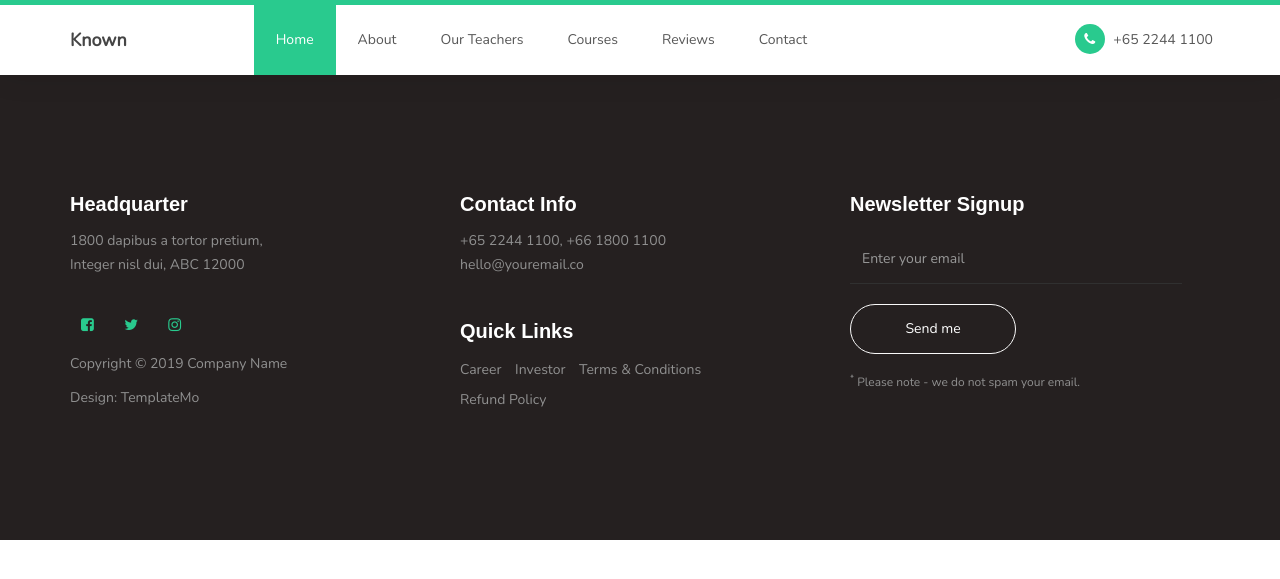
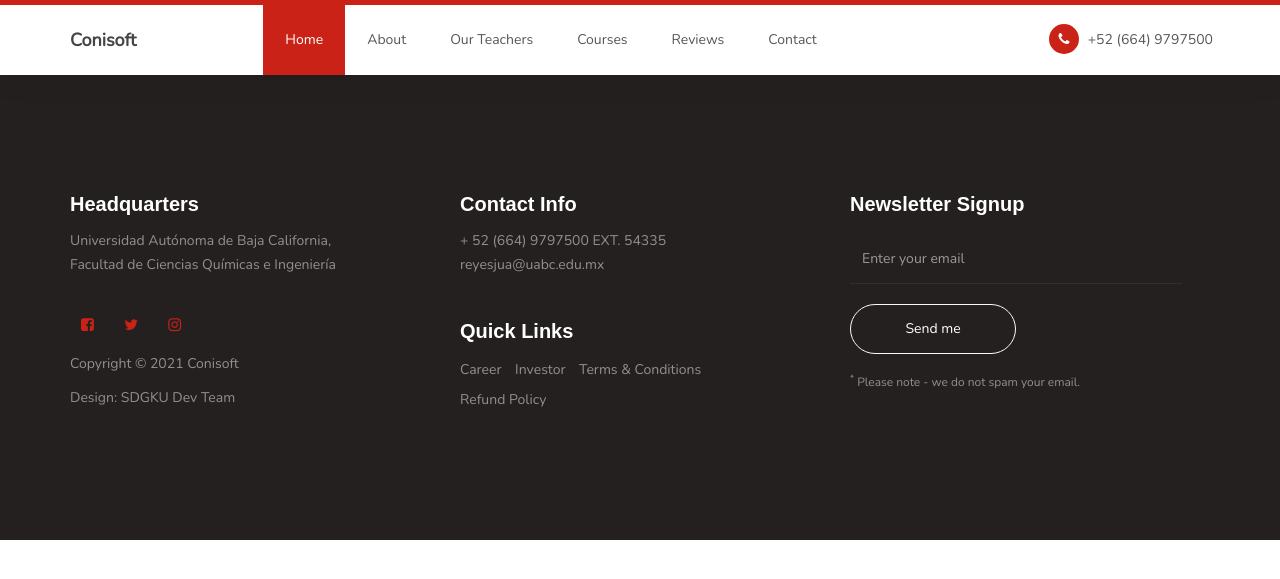
Before and after one commit to Conisoft-Dev/Conisoft, a Django app: template Conisoft/templates/base.html in a window 1280 px wide. Shown: the top 579 px of the page. Run offline with Django 3.2, Linux system fonts and the light colour scheme; the template is opened without the code that fills it, so the values that code supplies are empty; some libraries are stand-ins or nearby versions; some web fonts are replaced.

Commit message:
content/style update

```diff
--- a/Conisoft/static/css/templatemo-style.css
+++ b/Conisoft/static/css/templatemo-style.css
@@ -80,7 +80,7 @@ https://templatemo.com/tm-516-known
   }
 
   a:hover, a:active, a:focus {
-    color: #29ca8e;
+    color: #ca2216;
     outline: none;
   }
 
@@ -153,7 +153,7 @@ https://templatemo.com/tm-516-known
   }
 
   .entry-form .submit-btn:hover {
-    background: #3f51b5;
+    background: #0e3c80;
     color: #ffffff;
   }
 
@@ -258,7 +258,7 @@ https://templatemo.com/tm-516-known
 
   .custom-navbar {
     background: #ffffff;
-    border-top: 5px solid #29ca8e;
+    border-top: 5px solid #ca2216;
     border-bottom: 0;
     -webkit-box-shadow: 0 1px 30px rgba(0, 0, 0, 0.1);
     -moz-box-shadow: 0 1px 30px rgba(0, 0, 0, 0.1);
@@ -285,7 +285,7 @@ https://templatemo.com/tm-516-known
   }
 
   .custom-navbar .navbar-nav.navbar-right li a .fa {
-    background: #29ca8e;
+    background: #ca2216;
     border-radius: 100%;
     color: #ffffff;
     width: 30px;
@@ -309,12 +309,12 @@ https://templatemo.com/tm-516-known
   }
 
   .custom-navbar .nav li a:hover {
-    background-color: #29ca8e;
+    background-color: #ca2216;
     color: #ffffff;
   }
 
   .custom-navbar .nav li.active > a {
-    background-color: #29ca8e;
+    background-color: #ca2216;
     color: #ffffff;
   }
 
@@ -406,7 +406,7 @@ https://templatemo.com/tm-516-known
   }
 
   .feature-thumb span {
-    background: #3f51b5;
+    background: #0e3c80;
     border-radius: 50px;
     color: #ffffff;
     font-size: 25px;
@@ -444,7 +444,7 @@ https://templatemo.com/tm-516-known
   }
 
   #about figure span i {
-    background: #29ca8e;
+    background: #ca2216;
     border-radius: 50px;
     color: #ffffff;
     font-size: 25px;
@@ -580,7 +580,7 @@ https://templatemo.com/tm-516-known
   }
 
   .courses-price span {
-    background: #29ca8e;
+    background: #ca2216;
     border-radius: 2px;
     color: #ffffff;
     display: block;
@@ -588,7 +588,7 @@ https://templatemo.com/tm-516-known
   }
 
   .courses-price.free span {
-    background: #3f51b5;
+    background: #0e3c80;
   }
 
 
@@ -649,7 +649,7 @@ https://templatemo.com/tm-516-known
   }
 
   .tst-rating .fa {
-    color: #3f51b5;
+    color: #0e3c80;
   }
 
   .tst-image,
@@ -683,7 +683,7 @@ https://templatemo.com/tm-516-known
   -----------------------------------------*/
 
   #contact {
-    background: #3f51b5;
+    background: #0e3c80;
   }
 
   #contact h2 {
@@ -814,7 +814,7 @@ https://templatemo.com/tm-516-known
   }
 
   .newsletter-form input[type="submit"]:hover {
-    background: #29ca8e;
+    background: #ca2216;
     border-color: transparent;
   }
 
@@ -845,7 +845,7 @@ https://templatemo.com/tm-516-known
 
   .social-icon li a {
     border-radius: 100px;
-    color: #29ca8e;
+    color: #ca2216;
     font-size: 15px;
     width: 35px;
     height: 35px;
@@ -858,7 +858,7 @@ https://templatemo.com/tm-516-known
   }
 
   .social-icon li a:hover {
-    background: #29ca8e;
+    background: #ca2216;
     color: #ffffff;
   }
 
--- a/Conisoft/templates/base.html
+++ b/Conisoft/templates/base.html
@@ -52,7 +52,7 @@ https://templatemo.com/tm-516-known
                     </button>
 
                     <!-- lOGO TEXT HERE -->
-                    <a href="#" class="navbar-brand">Known</a>
+                    <a href="#" class="navbar-brand">Conisoft</a>
                </div>
 
                <!-- MENU LINKS -->
@@ -67,7 +67,7 @@ https://templatemo.com/tm-516-known
                     </ul>
 
                     <ul class="nav navbar-nav navbar-right">
-                         <li><a href="#"><i class="fa fa-phone"></i> +65 2244 1100</a></li>
+                         <li><a href="#"><i class="fa fa-phone"></i> +52 (664) 9797500</a></li>
                     </ul>
                </div>
 
@@ -89,10 +89,10 @@ https://templatemo.com/tm-516-known
                     <div class="col-md-4 col-sm-6">
                          <div class="footer-info">
                               <div class="section-title">
-                                   <h2>Headquarter</h2>
+                                   <h2>Headquarters</h2>
                               </div>
                               <address>
-                                   <p>1800 dapibus a tortor pretium,<br> Integer nisl dui, ABC 12000</p>
+                                   <p>Universidad Autónoma de Baja California,<br> Facultad de Ciencias Químicas e Ingeniería </p>
                               </address>
 
                               <ul class="social-icon">
@@ -102,9 +102,9 @@ https://templatemo.com/tm-516-known
                               </ul>
 
                               <div class="copyright-text">
-                                   <p>Copyright &copy; 2019 Company Name</p>
+                                   <p>Copyright &copy; 2021 Conisoft</p>
 
-                                   <p>Design: TemplateMo</p>
+                                   <p>Design: SDGKU Dev Team</p>
                               </div>
                          </div>
                     </div>
@@ -115,8 +115,8 @@ https://templatemo.com/tm-516-known
                                    <h2>Contact Info</h2>
                               </div>
                               <address>
-                                   <p>+65 2244 1100, +66 1800 1100</p>
-                                   <p><a href="mailto:youremail.co">hello@youremail.co</a></p>
+                                   <p>+ 52 (664) 9797500 EXT. 54335</p>
+                                   <p><a href="mailto:reyesjua@uabc.edu.mx">reyesjua@uabc.edu.mx</a></p>
                               </address>
 
                               <div class="footer_menu">
```
Also changed, not shown: Conisoft/templates/index.html (+62 -10 lines), Conisoft/static/images/slider-image1.jpg.
